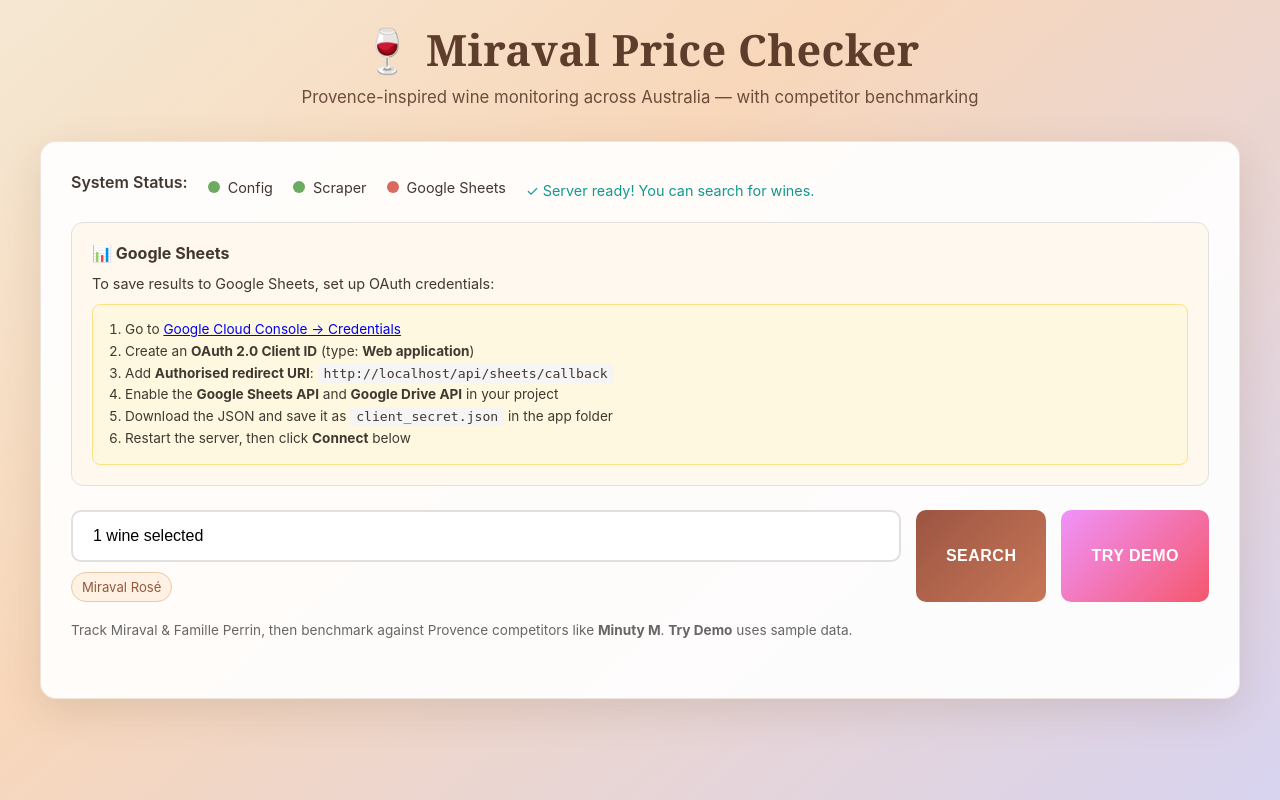
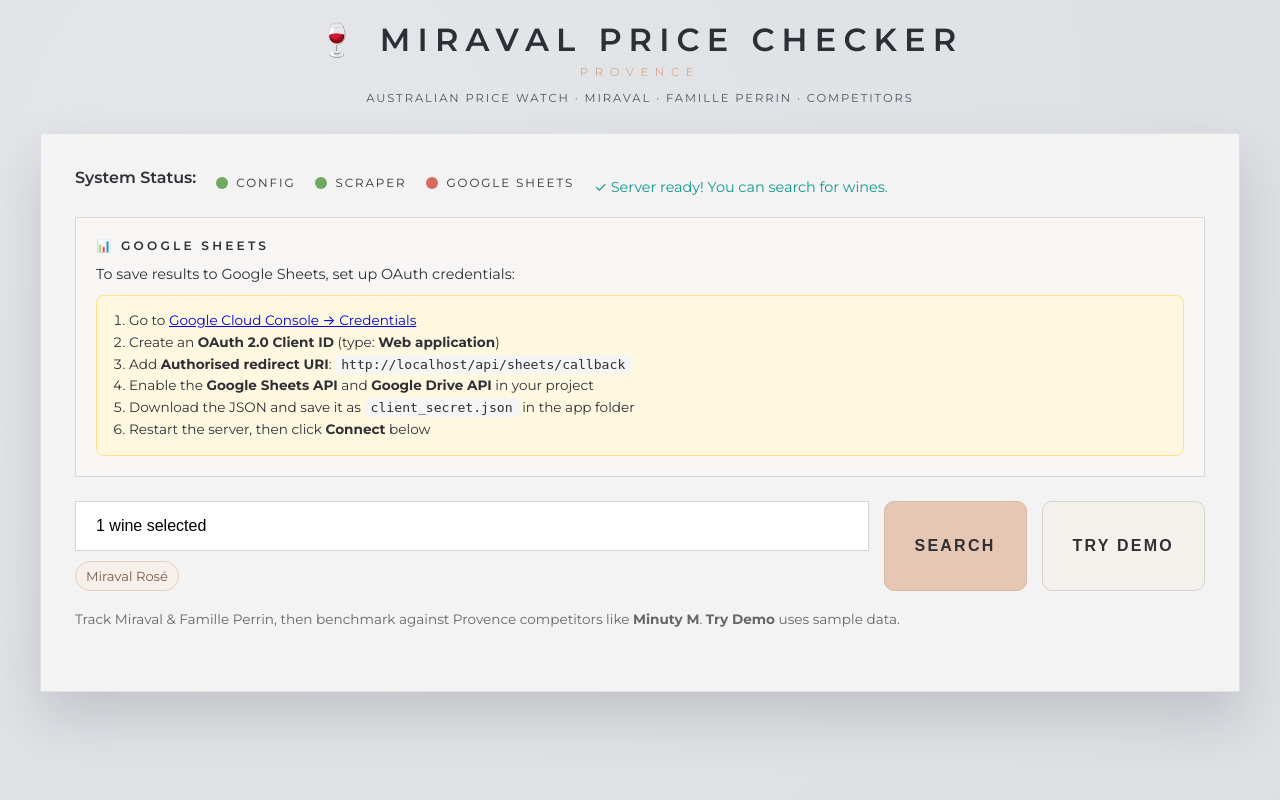
Before and after one commit to vadEGO/Miraval-Price-Checker, a Flask app: page / in a window 1280 px wide. Run offline with Flask 3, Linux system fonts and the light colour scheme.

Commit message:
Refine UI to Miraval-inspired typography and minimalist styling

```diff
--- a/templates/index.html
+++ b/templates/index.html
@@ -4,48 +4,72 @@
     <meta charset="UTF-8">
     <meta name="viewport" content="width=device-width, initial-scale=1.0">
     <title>Miraval Price Checker</title>
+    <link rel="preconnect" href="https://fonts.googleapis.com">
+    <link rel="preconnect" href="https://fonts.gstatic.com" crossorigin>
+    <link href="https://fonts.googleapis.com/css2?family=Cormorant+Garamond:wght@400;600&family=Montserrat:wght@300;400;500;600;700&display=swap" rel="stylesheet">
     <style>
         * { margin: 0; padding: 0; box-sizing: border-box; }
 
         body {
-            font-family: 'Inter', -apple-system, BlinkMacSystemFont, 'Segoe UI', Roboto, 'Helvetica Neue', Arial, sans-serif;
-            background: linear-gradient(140deg, #f5e8d3 0%, #f8d7ba 38%, #d8d3f0 100%);
+            font-family: 'Montserrat', -apple-system, BlinkMacSystemFont, 'Segoe UI', Roboto, 'Helvetica Neue', Arial, sans-serif;
+            background:
+                linear-gradient(rgba(231, 233, 236, 0.88), rgba(231, 233, 236, 0.88)),
+                radial-gradient(circle at 20% 20%, #cfd3d9 0%, #aeb4bc 48%, #9399a3 100%);
             min-height: 100vh;
             padding: 20px;
-            color: #433731;
+            color: #2f2f35;
         }
 
         .container { max-width: 1200px; margin: 0 auto; }
 
-        .header { text-align: center; color: #5f3d2d; margin-bottom: 34px; }
-        .header h1 { font-family: 'Georgia', 'Times New Roman', serif; letter-spacing: .4px; font-size: 2.7rem; margin-bottom: 8px; }
-        .header p { font-size: 1.05rem; opacity: .9; }
+        .header { text-align: center; color: #2e2f36; margin-bottom: 28px; }
+        .header h1 {
+            font-family: 'Montserrat', sans-serif;
+            letter-spacing: .45rem;
+            font-size: 2rem;
+            font-weight: 600;
+            margin-bottom: 6px;
+            text-transform: uppercase;
+        }
+        .header p {
+            font-size: .72rem;
+            letter-spacing: .42rem;
+            color: #d5a98f;
+            text-transform: uppercase;
+        }
+        .header .subnote {
+            margin-top: 12px;
+            font-size: .72rem;
+            letter-spacing: .12rem;
+            color: #53545f;
+            text-transform: uppercase;
+        }
 
         .card {
-            background: rgba(255,255,255,.92);
-            border-radius: 16px;
-            border: 1px solid rgba(148, 95, 57, 0.15);
-            box-shadow: 0 12px 40px rgba(102,72,46,.15);
-            padding: 30px;
+            background: rgba(244, 244, 245, 0.97);
+            border-radius: 0;
+            border: 1px solid rgba(88, 89, 99, 0.12);
+            box-shadow: 0 26px 50px rgba(40, 40, 48, 0.16);
+            padding: 34px;
             margin-bottom: 30px;
         }
 
         /* ── Status bar ────────────────────────────────────────── */
         .status-section { display: flex; gap: 20px; flex-wrap: wrap; margin-bottom: 20px; }
-        .status-item { display: flex; align-items: center; font-size: .9rem; }
+        .status-item { display: flex; align-items: center; font-size: .74rem; letter-spacing: .12rem; text-transform: uppercase; }
         .status-indicator { display: inline-block; width: 12px; height: 12px; border-radius: 50%; margin-right: 8px; }
         .status-indicator.ready { background: #6faa62; }
         .status-indicator.not-ready { background: #d96a5f; }
 
         /* ── Google Sheets panel ───────────────────────────────── */
         .sheets-panel {
-            border: 1px solid #e0e0e0;
-            border-radius: 12px;
+            border: 1px solid #dbd8d6;
+            border-radius: 0;
             padding: 20px;
             margin-bottom: 24px;
-            background: #fff8ef;
+            background: #f7f6f4;
         }
-        .sheets-panel h3 { font-size: 1rem; margin-bottom: 12px; }
+        .sheets-panel h3 { font-size: .76rem; margin-bottom: 12px; letter-spacing: .2rem; text-transform: uppercase; font-weight: 600; }
         .sheets-panel .row { display: flex; gap: 10px; align-items: center; flex-wrap: wrap; }
         .sheets-panel .connected-info {
             display: flex; gap: 10px; align-items: center; flex-wrap: wrap;
@@ -75,7 +99,7 @@
         .btn-sm:hover { background: #f0f0f0; }
         .btn-sm.danger { color: #c0392b; border-color: #e6b3ae; }
         .btn-sm.danger:hover { background: #fdecea; }
-        .btn-sm.primary { background: linear-gradient(135deg,#a25544,#c87b62); color: #fff; border: none; }
+        .btn-sm.primary { background: #e7c7b3; color: #2f2f35; border: 1px solid #dfbda7; }
         .btn-sm.primary:hover { opacity: .9; }
 
         .setup-instructions {
@@ -91,29 +115,29 @@
         .picker-container { position: relative; flex: 1; }
         .picker-trigger {
             width: 100%; padding: 15px 20px;
-            border: 2px solid #e0e0e0; border-radius: 10px;
+            border: 1px solid #d4d5d7; border-radius: 0;
             background: #fff; font-size: 1rem; text-align: left;
             cursor: pointer; transition: border-color .2s;
         }
-        .picker-trigger:focus { outline: none; border-color: #667eea; }
+        .picker-trigger:focus { outline: none; border-color: #d4ad96; }
         .picker-dropdown {
             position: absolute; top: calc(100% + 8px); left: 0; right: 0;
-            max-height: 360px; background: #fff; border: 1px solid #e0e0e0;
-            border-radius: 10px; box-shadow: 0 12px 30px rgba(0,0,0,.12);
+            max-height: 360px; background: #fff; border: 1px solid #d9d9de;
+            border-radius: 0; box-shadow: 0 10px 30px rgba(0,0,0,.09);
             padding: 10px; z-index: 20; display: none;
         }
         .picker-dropdown.open { display: block; }
         .picker-search { width: 100%; padding: 10px 12px; border: 1px solid #ddd; border-radius: 8px; margin-bottom: 10px; }
         .picker-actions { display: flex; gap: 8px; margin-bottom: 10px; }
-        .picker-action-btn { border: 1px solid #e5ccb3; background: #fff8f2; border-radius: 8px; padding: 6px 10px; font-size: .8rem; cursor: pointer; }
-        .picker-section-title { font-size: .75rem; letter-spacing: .4px; text-transform: uppercase; color: #9b6f4d; margin: 10px 0 6px; }
+        .picker-action-btn { border: 1px solid #d9d1cb; background: #f9f6f2; border-radius: 0; padding: 6px 10px; font-size: .72rem; letter-spacing: .08rem; text-transform: uppercase; cursor: pointer; }
+        .picker-section-title { font-size: .7rem; letter-spacing: .2rem; text-transform: uppercase; color: #b3866f; margin: 10px 0 6px; }
         .picker-options { max-height: 230px; overflow-y: auto; border: 1px solid #f0f0f0; border-radius: 8px; padding: 8px; }
         .picker-option { display: flex; align-items: flex-start; gap: 8px; padding: 8px 6px; border-radius: 6px; }
         .picker-option:hover { background: #f8f9fa; }
         .picker-option label { cursor: pointer; line-height: 1.3; font-size: .92rem; }
         .selected-chips { display: flex; flex-wrap: wrap; gap: 8px; margin-top: 10px; }
         .chip {
-            background: #fff2e4; color: #91583c; border: 1px solid #ecc8a7;
+            background: #f6efea; color: #7b5a4a; border: 1px solid #e7cfbe;
             padding: 6px 10px; border-radius: 999px; font-size: .82rem;
             max-width: 100%; white-space: nowrap; overflow: hidden; text-overflow: ellipsis;
         }
@@ -122,29 +146,37 @@
         .btn {
             padding: 15px 30px; border: none; border-radius: 10px;
             font-size: 1rem; font-weight: 600; cursor: pointer;
-            transition: all .3s; text-transform: uppercase; letter-spacing: .5px;
+            transition: all .3s; text-transform: uppercase; letter-spacing: .14rem;
         }
-        .btn-primary { background: linear-gradient(135deg,#9c5542,#c77657); color: white; }
-        .btn-primary:hover:not(:disabled) { transform: translateY(-2px); box-shadow: 0 5px 15px rgba(102,126,234,.4); }
+        .btn-primary { background: #e6c7b4; color: #2f2f35; border: 1px solid #dab9a5; }
+        .btn-primary:hover:not(:disabled) { transform: translateY(-1px); box-shadow: 0 5px 15px rgba(99, 71, 56, .18); }
         .btn-primary:disabled { opacity: .6; cursor: not-allowed; }
-        .btn-success { background: linear-gradient(135deg,#4f8f66,#7fbb77); color: white; }
+        .btn-success { background: #2f2f35; color: #f2f2f4; }
         .btn-success:hover:not(:disabled) { transform: translateY(-2px); box-shadow: 0 5px 15px rgba(17,153,142,.4); }
-        .btn-demo { background: linear-gradient(135deg,#f093fb,#f5576c); color: white; }
+        .btn-demo { background: #f4f1ec; color: #2f2f35; border: 1px solid #d6d2ce; }
         .btn-demo:hover:not(:disabled) { transform: translateY(-2px); box-shadow: 0 5px 15px rgba(245,87,108,.4); }
 
         /* ── Loading / results ─────────────────────────────────── */
         .loading { display: none; text-align: center; padding: 20px; }
         .loading.active { display: block; }
-        .spinner { border: 4px solid #f3f3f3; border-top: 4px solid #667eea; border-radius: 50%; width: 40px; height: 40px; animation: spin 1s linear infinite; margin: 0 auto 10px; }
+        .spinner { border: 4px solid #ececef; border-top: 4px solid #d5a98f; border-radius: 50%; width: 40px; height: 40px; animation: spin 1s linear infinite; margin: 0 auto 10px; }
         @keyframes spin { 0% { transform: rotate(0deg); } 100% { transform: rotate(360deg); } }
         .results-section { display: none; }
         .results-section.active { display: block; }
         .results-header { display: flex; justify-content: space-between; align-items: center; margin-bottom: 20px; padding-bottom: 15px; border-bottom: 2px solid #f0f0f0; }
-        .results-count { font-size: 1.2rem; font-weight: 600; color: #8b4b39; }
+        .results-count { font-size: .95rem; font-weight: 600; color: #2f2f35; text-transform: uppercase; letter-spacing: .14rem; }
         .results-table-wrapper { overflow-x: auto; margin-bottom: 20px; border-radius: 12px; border: 1px solid #e0e0e0; }
         .results-table { width: 100%; border-collapse: collapse; font-size: .95rem; }
         .results-table th, .results-table td { padding: 12px 16px; text-align: left; border-bottom: 1px solid #eee; }
-        .results-table th { background: linear-gradient(135deg,#8f4a39,#b76a4d); color: white; font-weight: 600; white-space: nowrap; }
+        .results-table th {
+            background: #2f2f35;
+            color: #f1f1f2;
+            font-weight: 500;
+            white-space: nowrap;
+            text-transform: uppercase;
+            letter-spacing: .12rem;
+            font-size: .68rem;
+        }
         .results-table tr:hover { background: #f8f9fa; }
         .results-table tr:last-child td { border-bottom: none; }
         .results-table .col-wine { font-weight: 600; color: #333; }
@@ -171,7 +203,8 @@
     <div class="container">
         <div class="header">
             <h1>🍷 Miraval Price Checker</h1>
-            <p>Provence-inspired wine monitoring across Australia — with competitor benchmarking</p>
+            <p>Provence</p>
+            <div class="subnote">Australian price watch · Miraval · Famille Perrin · competitors</div>
         </div>
 
         <div class="card">
```
